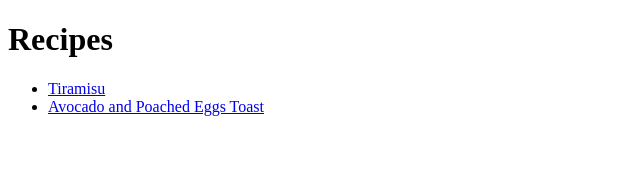
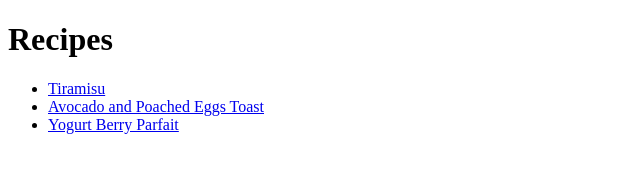
Before and after one commit to nafi2801/odin-recipes, a plain HTML site: page index.html in a window 1280 px wide. Shown: the whole page, without its empty margins (0-640 px from the left). Drawn offline with Linux system fonts and the light colour scheme.

Commit message:
Add the parfait recipe link
I missed the link of the 3rd recipe so i added it

```diff
--- a/index.html
+++ b/index.html
@@ -10,6 +10,7 @@
     <ul>
         <li><a href="recipes/tiramisu.html">Tiramisu</a></li>
         <li><a href="recipes/avotoast.html">Avocado and Poached Eggs Toast</a></li>
+        <li><a href="recipes/parfait.html">Yogurt Berry Parfait</a></li>
     </ul>
 
 </body>
```
